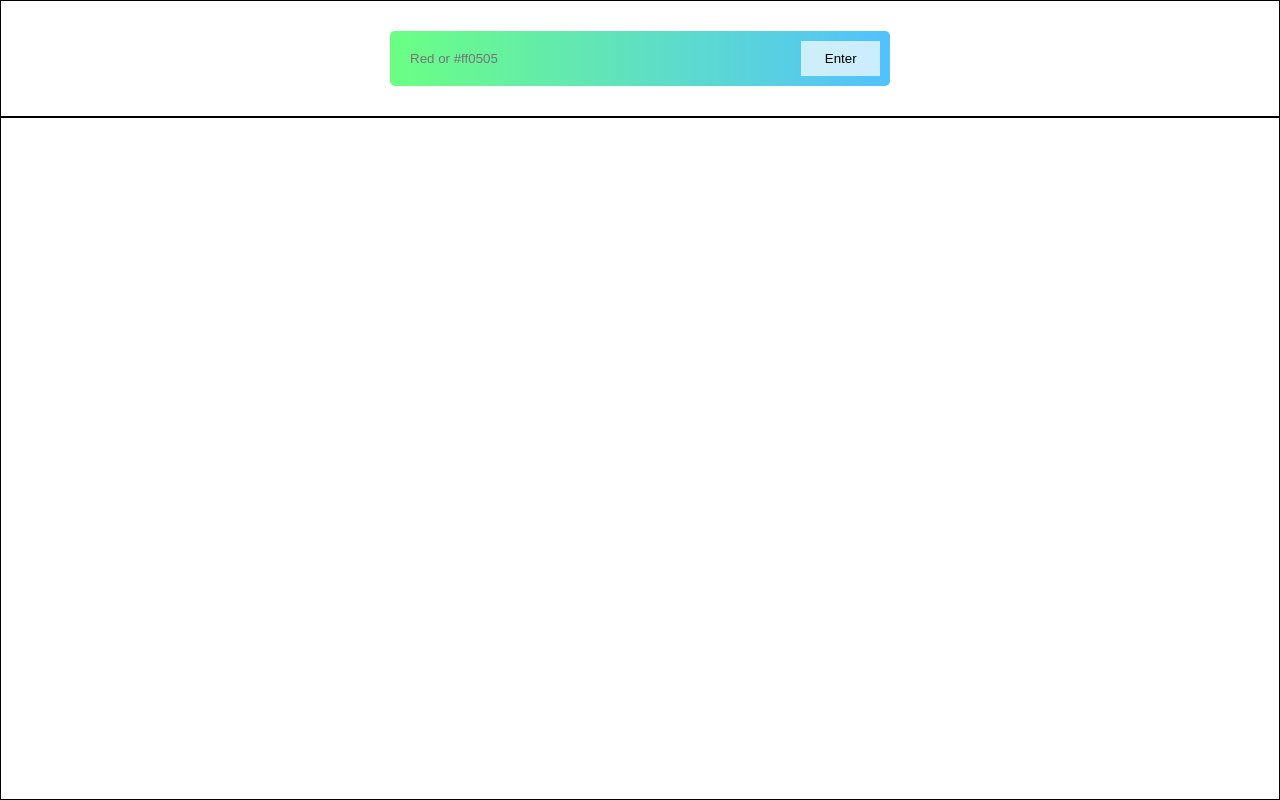
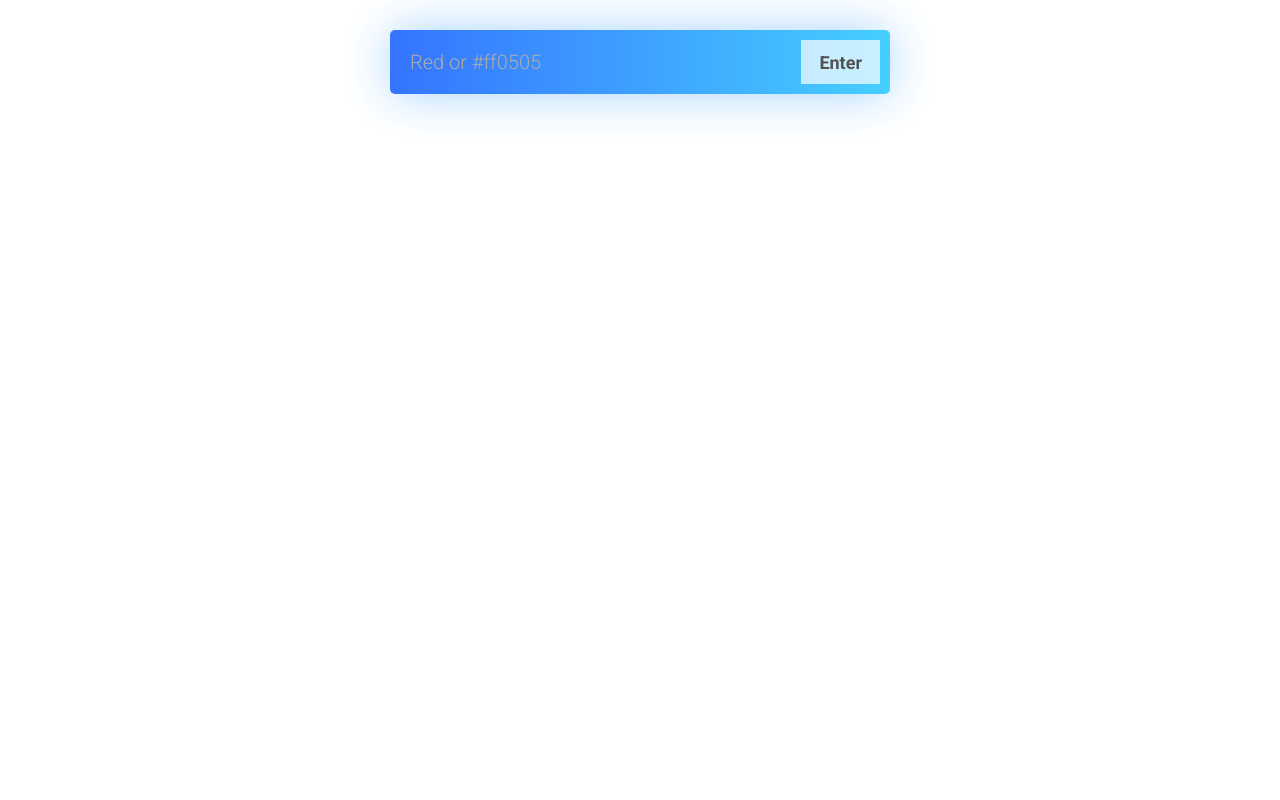
Before and after one commit to rohilpinto/react-color-generator-app, a React (Create React App) app: page / in a window 1280 px wide. Built offline with nearby package versions, Linux system fonts and the light colour scheme.

Commit message:
ui done not done

```diff
--- a/src/App.js
+++ b/src/App.js
@@ -12,7 +12,7 @@ function App() {
     e.preventDefault();
 
     try {
-      const shades = new Values(value).all(10);
+      const shades = new Values(value).all(5);
       setColors(shades);
       console.log(shades);
 
@@ -39,6 +39,7 @@ function App() {
 
         <div className="Shades">
           {colors.map((arr, index) => {
+            console.log(arr);
             return <Shades key={index} {...arr}></Shades>;
           })}
         </div>
--- a/src/App.scss
+++ b/src/App.scss
@@ -1,13 +1,24 @@
 @use './styles/shades.scss';
 @use './styles/input.scss';
+
+@import url("https://fonts.googleapis.com/css2?family=Roboto:wght@300;400;500;700&display=swap");
+
 * {
   padding: 0;
   margin: 0;
   box-sizing: border-box;
 }
 
+body {
+  font-family: "Roboto", sans-serif;
+}
+
+button,
+input {
+  font-family: "Roboto", sans-serif;
+}
 .App {
-  border: 1px solid #000;
+  // border: 1px solid #000;
   min-height: 100vh;
   height: 100%;
   display: flex;
--- a/src/components/Shades.js
+++ b/src/components/Shades.js
@@ -1,13 +1,13 @@
 import React from "react";
 
-const Shades = ({ rgb }) => {
-  console.log(rgb);
-
+const Shades = ({ rgb, weight, hex }) => {
+  console.log(hex);
   let newrgb = rgb.join(",");
 
   return (
     <div className="shade" style={{ background: `rgb(${newrgb})` }}>
-      hello
+      <p>{weight}%</p>
+      <p>{`Hex: #${hex}`}</p>
     </div>
   );
 };
--- a/src/styles/input.scss
+++ b/src/styles/input.scss
@@ -10,7 +10,8 @@
   width: 100%;
   height: fit-content;
   // border: 1px solid #000;
-  background: linear-gradient(270deg, #52c1ff 0%, #6bff83 100%);
+  background: linear-gradient(270deg, rgba(0, 194, 255, 0.72) -4.59%, #346dff 107.16%);
+  box-shadow: 0px 0px 50px -2px #9ecffd;
   display: flex;
   justify-content: space-between;
   border-radius: 5px;
@@ -22,6 +23,15 @@
   width: 100%;
   outline: none;
   padding: 20px;
+  font-family: "Roboto", sans-serif;
+  font-weight: 500;
+  font-size: 20px;
+  color: white;
+}
+
+::placeholder {
+  color: rgb(172, 172, 172);
+  font-weight: 300;
 }
 
 .form-inner button {
@@ -29,6 +39,9 @@
   margin: 10px;
   border: none;
   background: rgba(255, 255, 255, 0.7);
+  font-weight: 700;
+  color: #525252;
+  font-size: 18px;
 }
 
 .errorBorder {
--- a/src/styles/shades.scss
+++ b/src/styles/shades.scss
@@ -1,6 +1,6 @@
 .Shades {
   width: 100%;
-  border: 1px solid #000;
+  // border: 1px solid #000;
   display: grid;
   grid-template-columns: repeat(auto-fill, minmax(350px, 1fr));
 
@@ -14,4 +14,5 @@
   height: 180px;
   margin: 15px;
   border-radius: 10px;
+  padding: 20px;
 }
```
